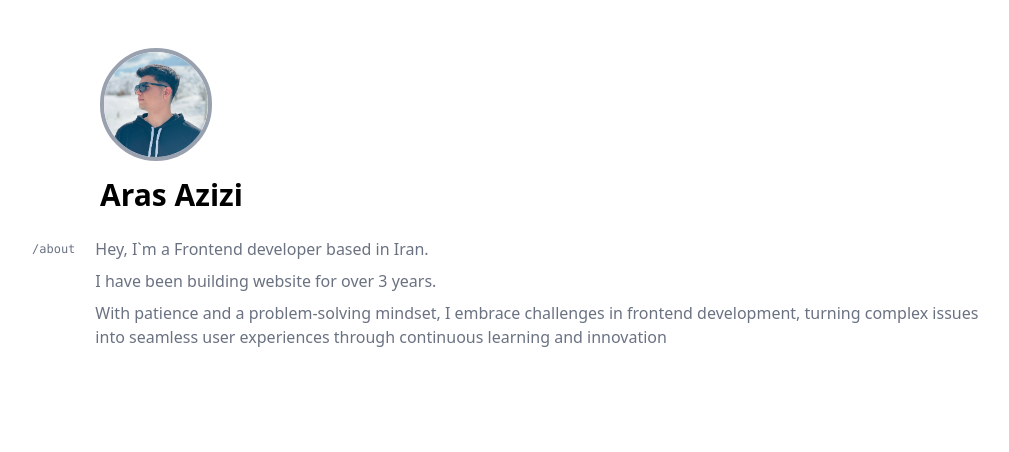
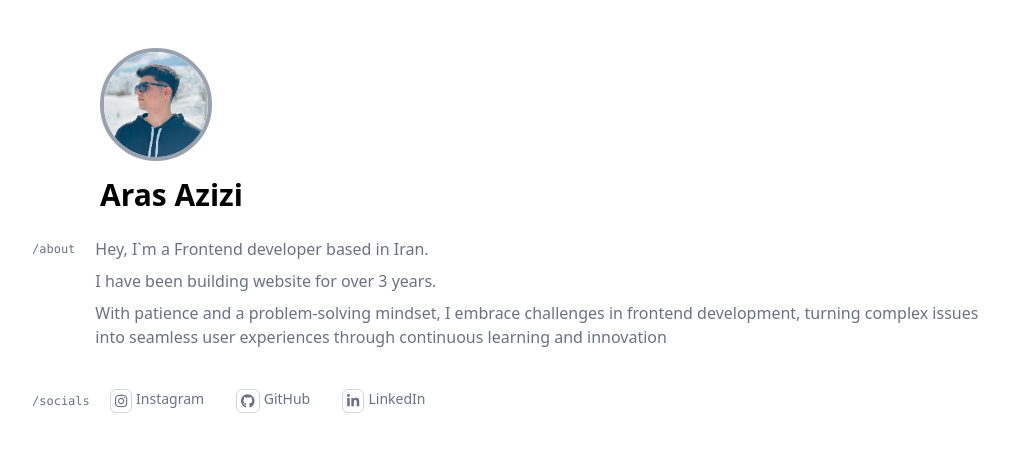
Before and after one commit to ar4scode/arasazizi-portfolio, a React (Vite) app: page / in a window 1280 px wide. Shown: the top 452 px of the page, without its empty margins (228-1237 px from the left). Built offline with nearby package versions, Linux system fonts and the light colour scheme.

Commit message:
Import social medias link from FontAwesome and Create social component

```diff
--- a/package.json
+++ b/package.json
@@ -10,6 +10,10 @@
     "preview": "vite preview"
   },
   "dependencies": {
+    "@fortawesome/free-brands-svg-icons": "^6.7.2",
+    "@fortawesome/free-regular-svg-icons": "^6.7.2",
+    "@fortawesome/free-solid-svg-icons": "^6.7.2",
+    "@fortawesome/react-fontawesome": "^0.2.2",
     "@tailwindcss/vite": "^4.0.6",
     "react": "^19.0.0",
     "react-dom": "^19.0.0",
--- a/src/App.css
+++ b/src/App.css
@@ -1 +1,13 @@
-@import "tailwindcss"
+@import "tailwindcss";
+
+.links:hover .icon {
+  box-shadow: 0 0 4px 1px rgba(0, 0, 0, .5);
+}
+
+.icon {
+  transition: all .3s;
+}
+
+.links a {
+  transition: all .3s;
+}
--- a/src/App.jsx
+++ b/src/App.jsx
@@ -1,12 +1,15 @@
 import './App.css'
 import Profile from './components/Profile'
 import About from './components/About'
+import Socials from './components/Socials'
+
 function App() {
 
   return (
     <>
       <Profile />
       <About />
+      <Socials />
     </>
   )
 }
--- /dev/null
+++ b/src/components/Socials.jsx
@@ -0,0 +1,32 @@
+import { FontAwesomeIcon } from '@fortawesome/react-fontawesome'
+import {faGithub} from "@fortawesome/free-brands-svg-icons"
+import { faInstagram } from '@fortawesome/free-brands-svg-icons'
+import { faLinkedinIn } from '@fortawesome/free-brands-svg-icons'
+
+export default function Socials() {
+  return (
+    <div className="social flex w-3/4 ml-auto gap-5 mr-15 mt-8">
+      <code className="text-gray-500 text-xs mt-1">/socials</code>
+      <ul className='flex gap-8'>
+        <li className='links'>
+          <a href="https://www.instagram.com/arasazizi__/" className='flex gap-1 text-gray-500 text-sm hover:text-black'>
+            <FontAwesomeIcon className='icon border p-1 rounded-md border-gray-300 text-gray-500 ' icon={faInstagram} />
+            Instagram
+          </a>
+        </li>
+        <li className='links'>
+          <a href="https://github.com/ar4scode" className='flex gap-1 text-gray-500 text-sm hover:text-black'>
+            <FontAwesomeIcon className='icon border p-1 rounded-md border-gray-300 text-gray-500' icon={faGithub} />
+            GitHub
+          </a>
+        </li>
+        <li className='links'>
+          <a href="www.linkedin.com/in/ar4scode" className='flex gap-1 text-gray-500 text-sm hover:text-black'>
+            <FontAwesomeIcon className='icon border p-1 rounded-md border-gray-300 text-gray-500' icon={faLinkedinIn} />
+            LinkedIn
+          </a>
+        </li>
+      </ul>
+    </div>
+  )
+}
```
Also changed, not shown: 1 other file (tests, documents, lock files or other folders).
